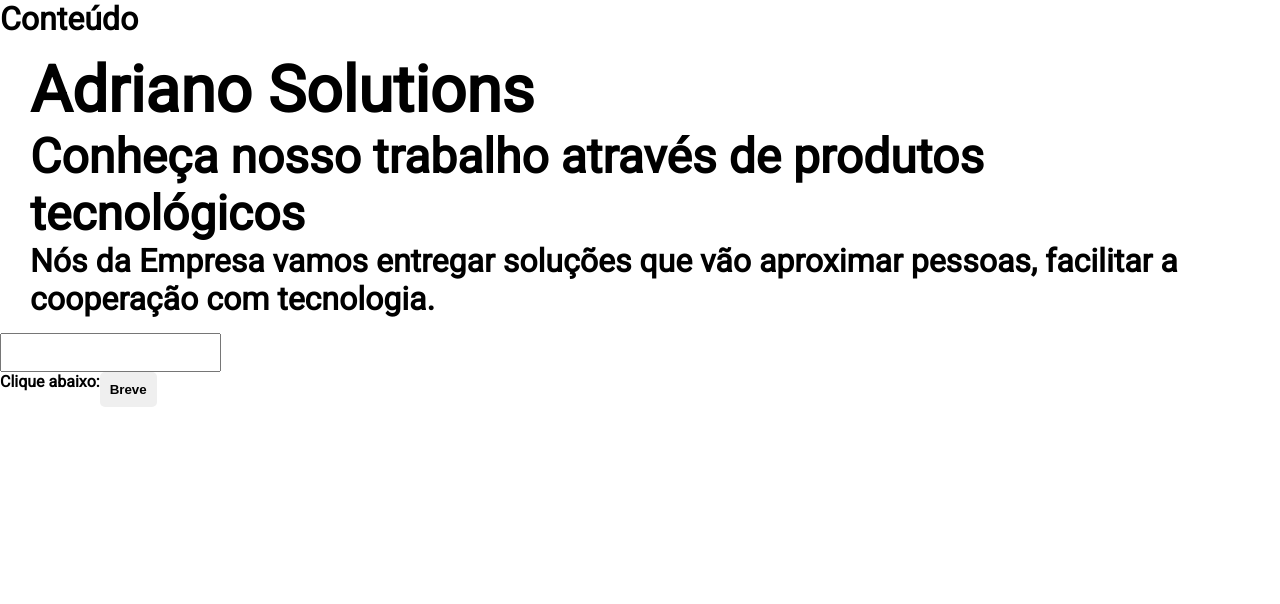
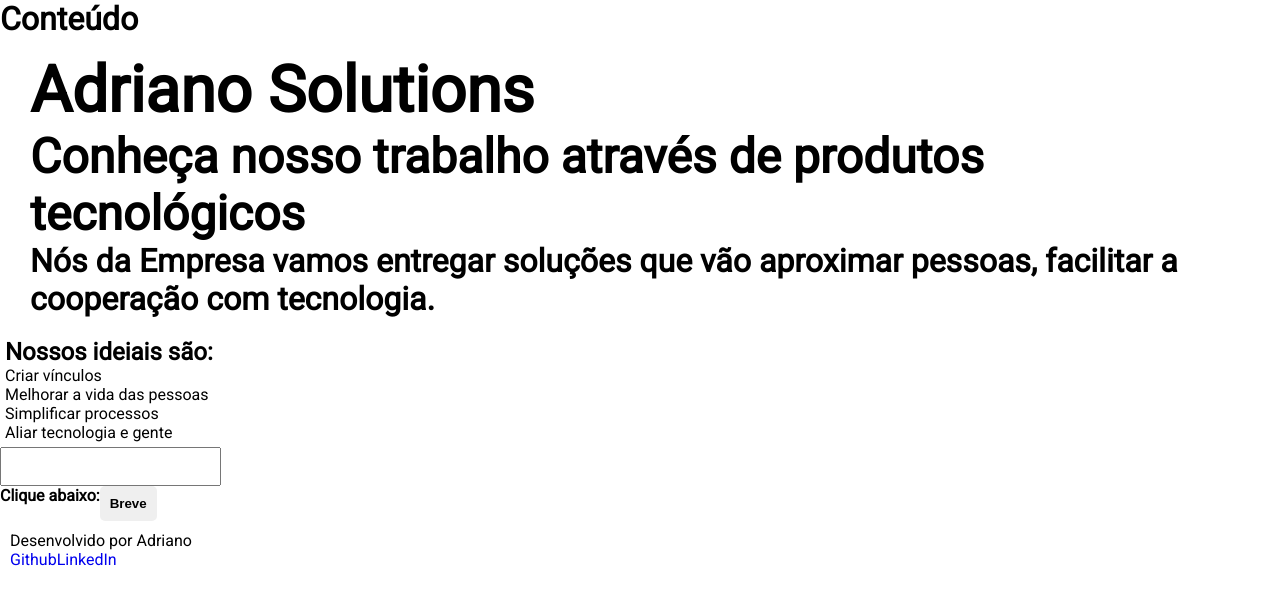
Before and after one commit to AdrianoFront/page-capture, a Next.js app: page / in a window 1280 px wide. Shown: the top 604 px of the page. Built offline with nearby package versions, Linux system fonts and the light colour scheme.

Commit message:
Configurando ordem dos componentes + correcoes

```diff
--- a/pages/index.jsx
+++ b/pages/index.jsx
@@ -6,14 +6,17 @@ import Button from '../src/components/button/button'
 import Input from '../src/components/input/input'
 import Main from '../src/components/main/main'
 import Purpose from '../src/components/purpose/Purpose'
+import Credits from '../src/components/credits/Credits'
 
 export default function HomePage() {
   return (
     <>
       <Title> Conteúdo </Title>
       <Main />
+      <Purpose />
       <Input type="text" placeholder="Digite sua opinião" />
       <Button onClick />
+      <Credits />
     </>
   )
 }
--- a/src/components/credits/credits.jsx
+++ b/src/components/credits/credits.jsx
@@ -1,15 +1,15 @@
 import styled from 'styled-components'
 
-const Credits = styled.div`
+const Copyright = styled.div`
   padding: 10px;
 `
 
 export default function Credits() {
   return (
-    <div>
+    <Copyright>
       <p>Desenvolvido por Adriano</p>
       <a href="#">Github</a>
       <a href="#">LinkedIn</a>
-    </div>
+    </Copyright>
   )
 }
--- a/src/components/purpose/Purpose.jsx
+++ b/src/components/purpose/Purpose.jsx
@@ -1,6 +1,6 @@
 import styled from 'styled-components'
 
-const StyledPurpose = styled.div`
+const Container = styled.div`
   margin: 5px;
 `
 
@@ -9,12 +9,10 @@ export default function Purpose() {
     // eslint-disable-next-line react/jsx-no-undef
     <Container>
       <h2>Nossos ideiais são:</h2>
-      <ul>
-        <li>Criar vínculos</li>
-        <li>Melhorar a vida das pessoas</li>
-        <li>Simplificar processos</li>
-        <li>Aliar tecnologia e gente</li>
-      </ul>
+      <p>Criar vínculos</p>
+      <p>Melhorar a vida das pessoas</p>
+      <p>Simplificar processos</p>
+      <p>Aliar tecnologia e gente</p>
     </Container>
   )
 }
```
